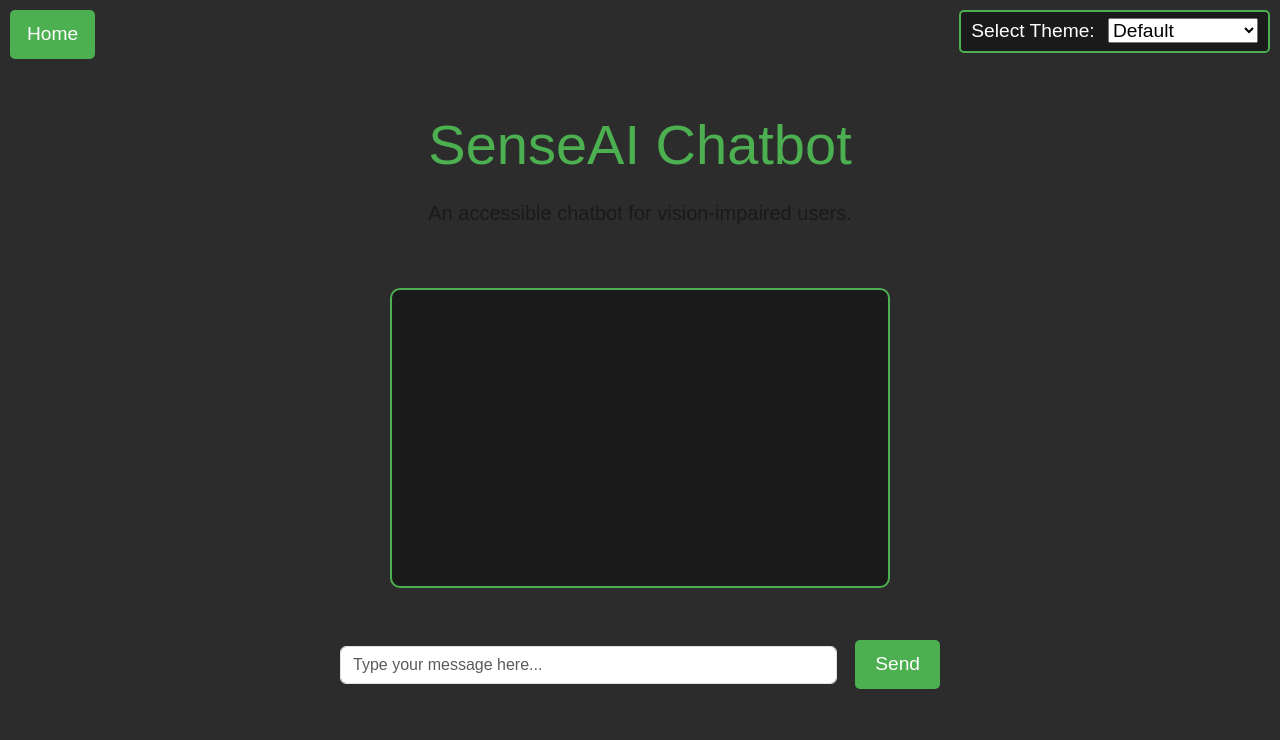
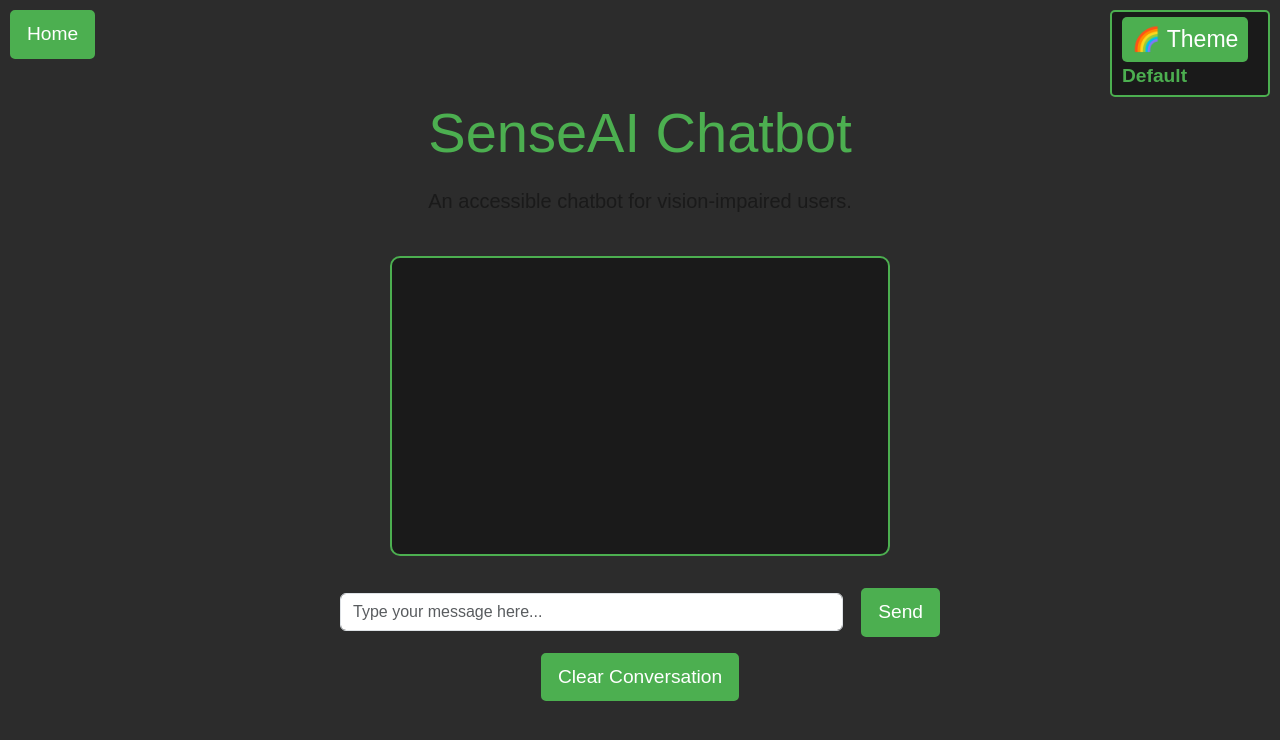
Before and after one commit to ShreyVDesai/SenseAI, a Python web app: template flask/templates/index.html in a window 1280 px wide. Shown: the top 740 px of the page. Run offline with Jinja, Linux system fonts and the light colour scheme; the template is opened without the code that fills it, so the values that code supplies are empty.

Commit message:
Added Session, Theme Toggle and Dynamic Colors

```diff
--- a/flask/static/styles.css
+++ b/flask/static/styles.css
@@ -8,28 +8,28 @@
 
 .theme-protanopia {
     --background-color: #000000;
-    --text-color: #ffffff;
+    --text-color: #eaeaea;
     --accent-color: #d2691e; /* Brownish-orange */
     --secondary-color: #4b0082; /* Indigo */
 }
 
 .theme-deuteranopia {
     --background-color: #1e1e1e;
-    --text-color: #dcdcdc;
+    --text-color: #e4e4e4;
     --accent-color: #4682b4; /* Steel blue */
     --secondary-color: #32cd32; /* Lime green */
 }
 
 .theme-tritanopia {
     --background-color: #121212;
-    --text-color: #eeeeee;
+    --text-color: #f8f8f8;
     --accent-color: #7fffd4; /* Aquamarine */
     --secondary-color: #ff6347; /* Tomato */
 }
 
 .theme-achromatopsia {
     --background-color: #f0f0f0;
-    --text-color: #000000;
+    --text-color: #1a1a1a;
     --accent-color: #808080; /* Gray */
     --secondary-color: #d3d3d3; /* Light gray */
 }
@@ -43,6 +43,7 @@
     margin: 0;
     padding: 10px;
     display: flex;
+    flex-direction: column;
     justify-content: center;
     align-items: center;
     height: 100vh;
@@ -225,6 +226,7 @@
 }
 
 #theme-toggle {
+    width: 160px;
     position: fixed; /* Fixes the position on the screen */
     top: 10px;       /* Positions it 10px from the top */
     right: 10px;     /* Positions it 10px from the right */
@@ -233,6 +235,36 @@
     border: 2px solid var(--accent-color); /* Optional: Add a border */
     border-radius: 5px; /* Optional: Rounded corners */
     padding: 5px 10px; /* Optional: Spacing around the content */
+    gap: 10px;
+    justify-content: center; /* Horizontally centers contents */
+    align-items: center; /* Vertically aligns contents */
+}
+
+.btn-theme {
+    display: flex;
+    align-items: center;
+    justify-content: center;
+    font-size: 1.2em;
+    padding: 5px 10px;
+    background-color: var(--accent-color);
+    color: var(--text-color);
+    border: none;
+    border-radius: 5px;
+    cursor: pointer;
+    transition: background-color 0.3s ease, color 0.3s ease;
+    gap: 10px;
+}
+
+.btn-theme:hover {
+    background-color: var(--secondary-color);
+    color: var(--accent-color);
+}
+
+/* Current theme text */
+.current-theme {
+    font-size: 1em;
+    color: var(--accent-color);
+    font-weight: bold;
 }
 
 #home-button {
--- a/flask/templates/index.html
+++ b/flask/templates/index.html
@@ -97,14 +97,10 @@
     </div>
 
     <div id="theme-toggle">
-        <label for="theme-selector" class="me-2">Select Theme:</label>
-        <select id="theme-selector">
-            <option value="default">Default</option>
-            <option value="protanopia">Protanopia</option>
-            <option value="deuteranopia">Deuteranopia</option>
-            <option value="tritanopia">Tritanopia</option>
-            <option value="achromatopsia">Achromatopsia</option>
-        </select>
+        <button id="theme-toggle-button" class="btn-theme">
+            🌈 Theme
+        </button>
+        <span id="current-theme" class="current-theme">Default</span>
     </div>
 
 
@@ -121,38 +117,47 @@
 
     <form id="chat-form" class="d-flex align-items-center">
         <input id="user_input" type="text" class="form-control me-2" placeholder="Type your message here..." aria-label="Type your message">
-        <button type="submit" class="btn btn-primary">Send</button>
+        <button type="submit" class="btn btn-primary btn-home">Send</button>
     </form>
+
+    <button id="clear-history" class="btn btn-danger mt-3 btn-home">Clear Conversation</button>
 
     <script>
         const chatBox = document.getElementById('chat-box');
         const chatForm = document.getElementById('chat-form');
         const userInput = document.getElementById('user_input');
+        const clearHistoryButton = document.getElementById('clear-history');
 
         document.addEventListener('DOMContentLoaded', () => {
-            const themeSelector = document.getElementById('theme-selector');
+            const themes = ['default', 'protanopia', 'deuteranopia', 'tritanopia', 'achromatopsia'];
+            let currentThemeIndex = 0;
 
-            themeSelector.addEventListener('change', () => {
-                const selectedTheme = themeSelector.value;
+            const themeToggleButton = document.getElementById('theme-toggle-button');
+            const currentThemeText = document.getElementById('current-theme');
 
-                // Remove only theme-related classes, preserving layout-related classes
-                document.body.classList.remove('theme-default', 'theme-protanopia', 'theme-deuteranopia', 'theme-tritanopia', 'theme-achromatopsia');
+            // Function to apply the selected theme
+            const applyTheme = (theme) => {
+                // Remove all theme-related classes
+                document.body.className = '';
+                if (theme !== 'default') {
+                    document.body.classList.add(`theme-${theme}`);
+                }
+                // Update the displayed current theme
+                currentThemeText.textContent = theme.charAt(0).toUpperCase() + theme.slice(1);
+                // Save the current theme to localStorage
+                localStorage.setItem('theme', theme);
+            };
 
-                // Apply the selected theme class if it's not the default
-                if (selectedTheme !== 'default') {
-                    document.body.classList.add(`theme-${selectedTheme}`);
-                }
-
-                // Save the selected theme to localStorage
-                localStorage.setItem('theme', selectedTheme);
+            // Event listener for the toggle button
+            themeToggleButton.addEventListener('click', () => {
+                currentThemeIndex = (currentThemeIndex + 1) % themes.length; // Cycle through themes
+                applyTheme(themes[currentThemeIndex]);
             });
 
             // Restore the saved theme on page load
             const savedTheme = localStorage.getItem('theme') || 'default';
-            if (savedTheme !== 'default') {
-                document.body.classList.add(`theme-${savedTheme}`);
-            }
-            themeSelector.value = savedTheme;
+            currentThemeIndex = themes.indexOf(savedTheme);
+            applyTheme(savedTheme);
         });
 
 
@@ -165,6 +170,17 @@
             }
 
             userInput.value = '';
+        });
+
+        clearHistoryButton.addEventListener('click', async () => {
+            try {
+                const response = await fetch('/clear', { method: 'POST' });
+                const data = await response.json();
+                console.log(data.message);
+                chatBox.innerHTML = ''; // Clear chat box
+            } catch (error) {
+                console.error('Error clearing history:', error);
+            }
         });
 
         userInput.addEventListener('keydown', function (e) {
```
Also changed, not shown: flask/app.py (+19 -4 lines), flask/templates/mode_selection.html (+28 -27 lines), flask/templates/voice_mode.html (+26 -24 lines), 2 other files.
